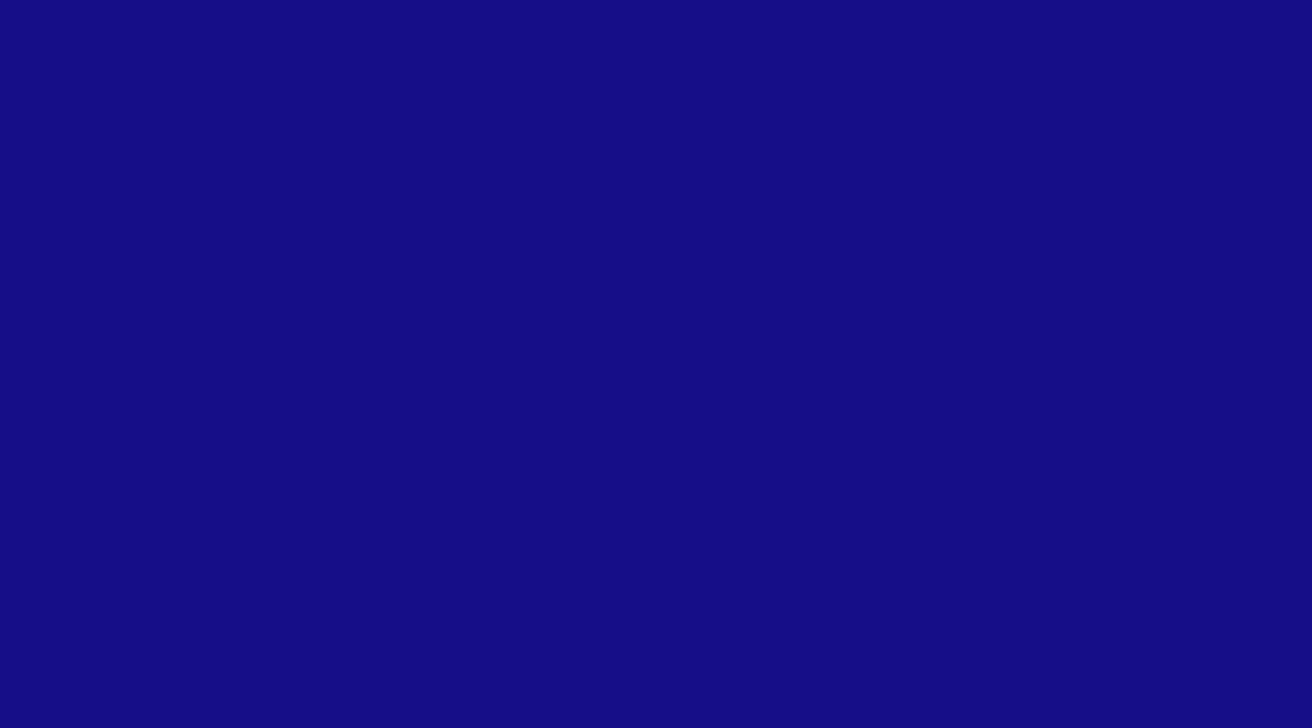
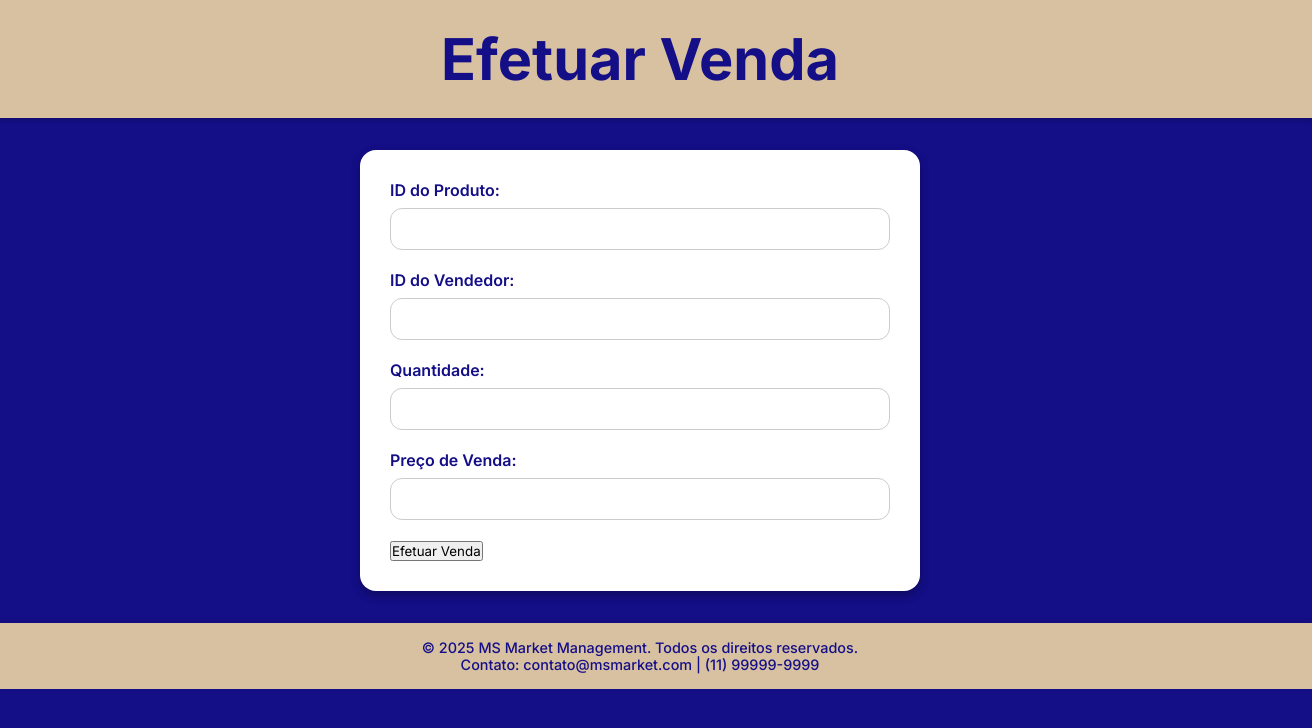
Before and after one commit to Renato-FSilva/ms-market-frontend, a React (Vite) app: page /vender in a window 1280 px wide. Before the commit this address had no page. Shown: the top 728 px of the page, 1312 px wide, since content can reach past the window. Built offline with nearby package versions, Linux system fonts and the light colour scheme.

Commit message:
:sparkles: feature(sale): implementa página de vendas

```diff
--- a/src/App.jsx
+++ b/src/App.jsx
@@ -14,6 +14,7 @@ import CreateProduct from "./pages/CreateProduct";
 import ListProducts from "./pages/ListProducts";
 import EditProduct from "./pages/EditProduct";
 import DeleteProduct from "./pages/DeleteProduct";
+import Sale from "./pages/Sale";
 
 function App() {
   return (
@@ -30,6 +31,7 @@ function App() {
         <Route path="/produtos" element={<ListProducts />} />
         <Route path="/produtos/editar/:id" element={<EditProduct />} />
         <Route path="/produtos/excluir/:id" element={<DeleteProduct />} />
+        <Route path="/vender" element={<Sale />} />
       </Routes>
     </Router>
   );
--- /dev/null
+++ b/src/pages/Sale.jsx
@@ -0,0 +1,115 @@
+import React, {useEffect, useState} from "react";
+import {useNavigate} from "react-router-dom";
+
+const Sale = () => {
+    const navigate = useNavigate();
+    const [formData, setFormData] = useState({
+        productId: "",
+        sellerId: "",
+        quantity: "",
+        salePrice: ""
+    });
+
+    const handleChange = (e) => {
+    const { name, value } = e.target;
+        setFormData((prev) => ({
+        ...prev,
+        [name]: value,
+        }));
+    };
+
+    const handleSubmit = async (e) => {
+    e.preventDefault();
+
+    try {
+        const response = await fetch("http://localhost:5000/api/sell", {
+        method: "POST",
+        headers: {
+          "Content-Type": "application/json",
+          Authorization: "Bearer " + localStorage.getItem("token"),
+        },
+        body: JSON.stringify(formData),
+      });
+
+      if (!response.ok) {
+        throw new Error("Erro ao efetuar venda");
+      }
+
+      alert("Venda efetuada com sucesso!");
+      navigate("/home");
+    } catch (error) {
+        console.error(error);
+        alert("Erro ao efetuar venda");
+    }
+    };
+
+    return (
+        <div className="sale-page">
+            <header>
+                <h1>Efetuar Venda</h1>
+            </header>
+
+            <main>
+                <section className="form-section">
+                    <form onSubmit={handleSubmit}>
+                        <div className="form-group">
+                            <label htmlFor="productId">ID do Produto:</label>
+                            <input
+                                type="text"
+                                id="productId"
+                                name="productId"
+                                value={formData.productId}
+                                onChange={handleChange}
+                                required
+                            />
+                        </div>
+
+                        <div className="form-group">
+                            <label htmlFor="sellerId">ID do Vendedor:</label>
+                            <input
+                                type="text"
+                                id="sellerId"
+                                name="sellerId"
+                                value={formData.sellerId}
+                                onChange={handleChange}
+                                required
+                            />
+                        </div>
+
+                        <div className="form-group">
+                            <label htmlFor="quantity">Quantidade:</label>
+                            <input
+                                type="number"
+                                id="quantity"
+                                name="quantity"
+                                value={formData.quantity}
+                                onChange={handleChange}
+                                required
+                            />
+                        </div>
+
+                        <div className="form-group">
+                            <label htmlFor="salePrice">Preço de Venda:</label>
+                            <input
+                                type="number"
+                                id="salePrice"
+                                name="salePrice"
+                                value={formData.salePrice}
+                                onChange={handleChange}
+                                required
+                            />
+                        </div>
+
+                        <button type="submit">Efetuar Venda</button>
+                    </form>
+                </section>
+            </main>
+            <footer>
+                <p>© 2025 MS Market Management. Todos os direitos reservados.</p>
+                <p>Contato: contato@msmarket.com | (11) 99999-9999</p>
+            </footer>
+        </div>
+    );
+}
+
+export default Sale;
--- /dev/null
+++ b/src/styles/sale.css
@@ -0,0 +1,86 @@
+header {
+  background-color: #fde3a7d7;
+  color: #140e87;
+  padding: 20px 0;
+  text-align: center;
+  font-size: 1.8rem;
+  font-weight: 700;
+  box-shadow: 0 2px 5px rgba(0, 0, 0, 0.1);
+}
+
+main {
+  display: flex;
+  justify-content: center;
+  align-items: flex-start;
+  padding: 40px 20px;
+}
+
+
+.form-section {
+  background-color: #ffffff11;
+  padding: 30px;
+  border-radius: 16px;
+  box-shadow: 0 4px 10px rgba(0, 0, 0, 0.2);
+  width: 100%;
+  max-width: 500px;
+}
+
+.form-group {
+  margin-bottom: 20px;
+}
+
+label {
+  display: block;
+  font-weight: 600;
+  margin-bottom: 8px;
+  color: #fde3a7d7;
+}
+
+input,
+select {
+  width: 100%;
+  padding: 12px;
+  border-radius: 10px;
+  border: 1px solid #ccc;
+  font-size: 16px;
+  background-color: #fff;
+  color: #333;
+}
+
+input:focus,
+select:focus {
+  border-color: #fde3a7d7;
+  outline: none;
+}
+
+.submit {
+  background-color: #fde3a7d7;
+  color: #140e87;
+  border: none;
+  padding: 14px;
+  font-size: 16px;
+  border-radius: 10px;
+  width: 100%;
+  cursor: pointer;
+  font-weight: 600;
+  transition: all 0.3s ease;
+  box-shadow: 0 4px 6px rgba(0, 0, 0, 0.2);
+}
+
+.submit:hover {
+  background-color: #fbdc8c;
+  transform: translateY(-2px);
+  box-shadow: 0 6px 10px rgba(0, 0, 0, 0.25);
+}
+
+footer {
+  background-color: #fde3a7d7;
+  color: #140e87;
+  text-align: center;
+  padding: 20px;
+  font-size: 14px;
+  font-weight: 500;
+  margin-top: auto;
+  box-shadow: 0 -2px 5px rgba(0, 0, 0, 0.1);
+  align-self: self-end;
+}
```
